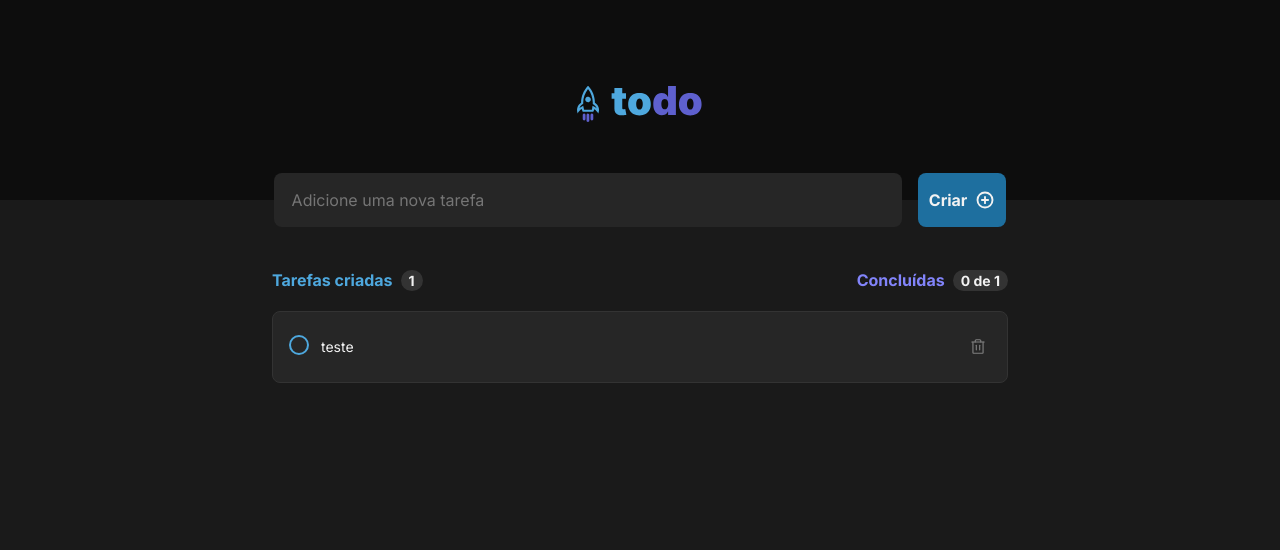
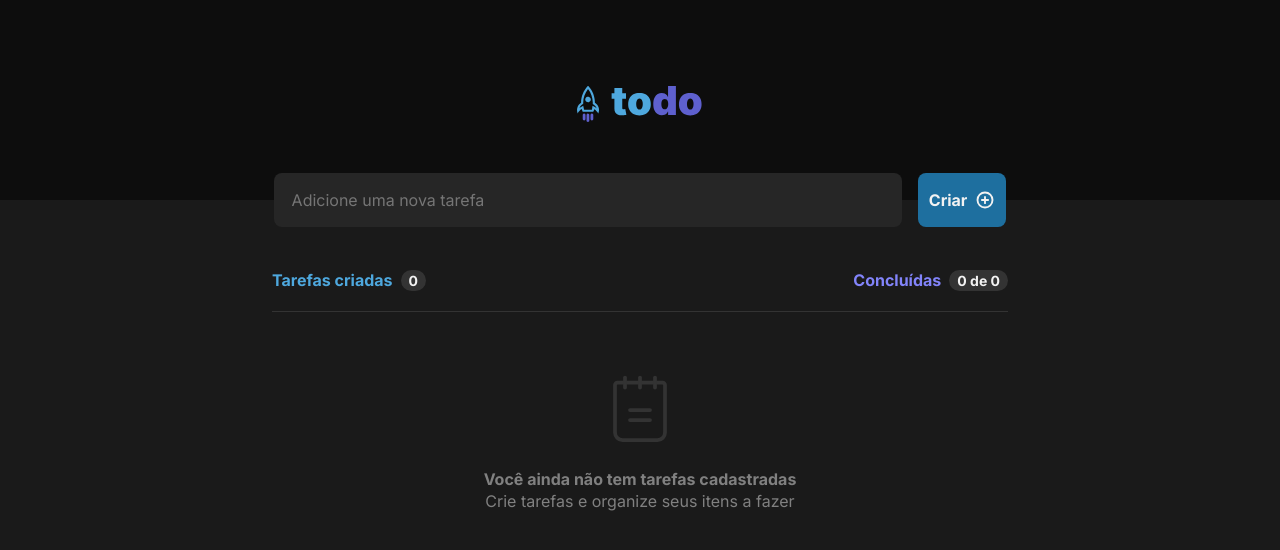
Before and after one commit to thayna-bezerra/to-do_list, a React (Vite) app: page / in a window 1280 px wide. Shown: the top 550 px of the page. Built offline with nearby package versions, Linux system fonts and the light colour scheme.

Commit message:
saving tasks to local storage

```diff
--- a/src/App.tsx
+++ b/src/App.tsx
@@ -1,9 +1,11 @@
-import { useState } from 'react';
+import { useEffect, useState } from 'react';
 import { Header } from './components/header';
 import { Task } from './components/task';
 import { Tasks } from './components/tasks';
 
 import './global.css';
+
+const LOCAL_STORAGE_KEY = "to_do:savedTasks"
 
 export interface TaskProps {
   id: string;
@@ -12,16 +14,25 @@ export interface TaskProps {
 }
 
 export function App() {
-  const [tasks, setTasks] = useState([
-    {
-      id: "T1",
-      title: "teste",
-      isCompleted: false,
+  const [tasks, setTasks] = useState<TaskProps[]>([]);
+
+  function loadSavedTasks(){
+    const saved = localStorage.getItem(LOCAL_STORAGE_KEY);
+    if(saved) {
+      setTasks(JSON.parse(saved))
     }
-  ]);
+  }
+  useEffect(() => {
+    loadSavedTasks();
+  }, [])
+
+  function setTasksAndSave(newTasks: TaskProps[]) {
+    setTasks(newTasks);
+    localStorage.setItem(LOCAL_STORAGE_KEY, JSON.stringify(newTasks));
+  }
 
   function addingTask(taskTitle: string){
-    setTasks([
+    setTasksAndSave([
       ...tasks,
       {
         id: crypto.randomUUID(),
@@ -33,7 +44,7 @@ export function App() {
 
   function deleteTaskById(taskId: string) {
     const newTasks = tasks.filter((task) => task.id !== taskId)
-    setTasks(newTasks);
+    setTasksAndSave(newTasks);
   }
 
   function toggleTaskCompletedById(taskId: string) {
@@ -46,7 +57,7 @@ export function App() {
       }
       return task;
     });
-    setTasks(newTasks);
+    setTasksAndSave(newTasks);
   }
 
   return (
```
